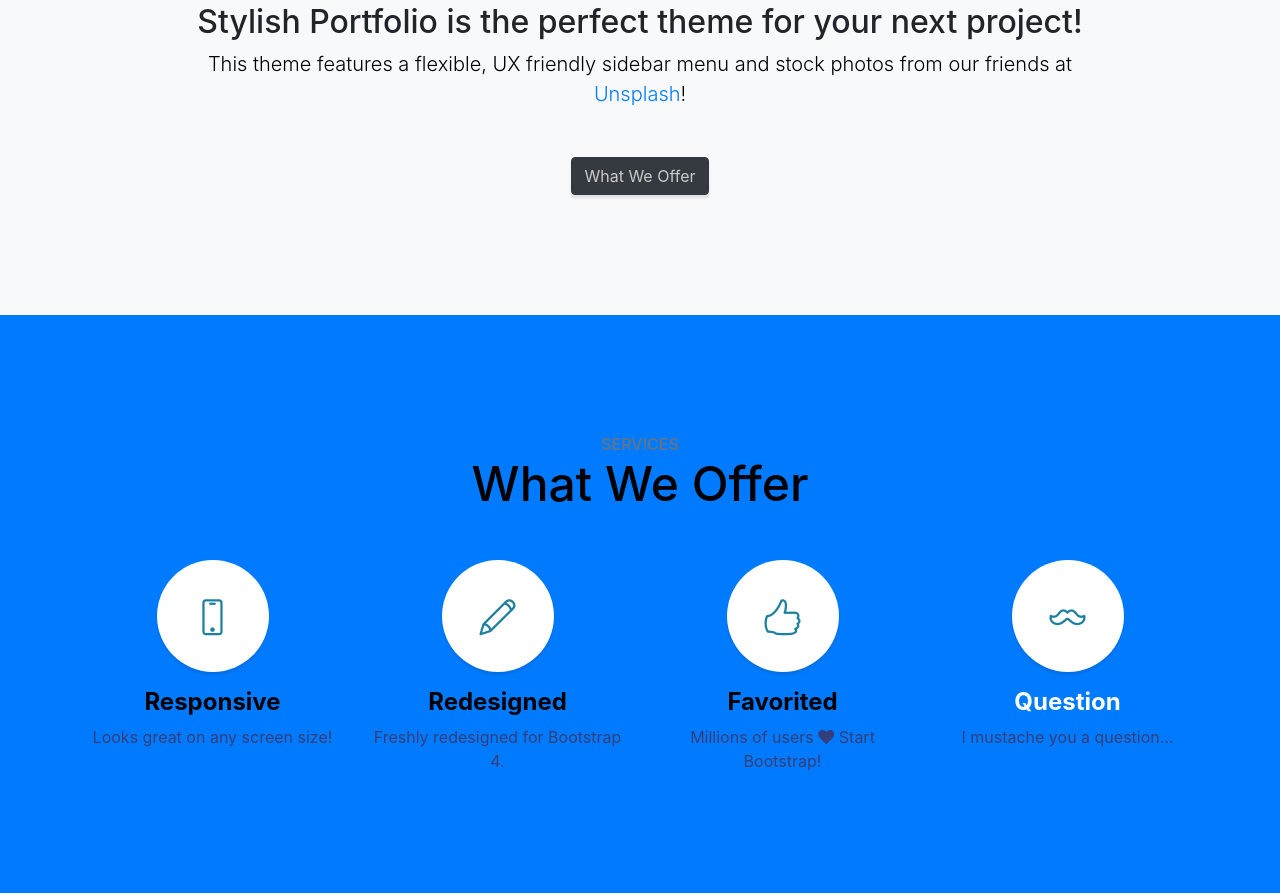
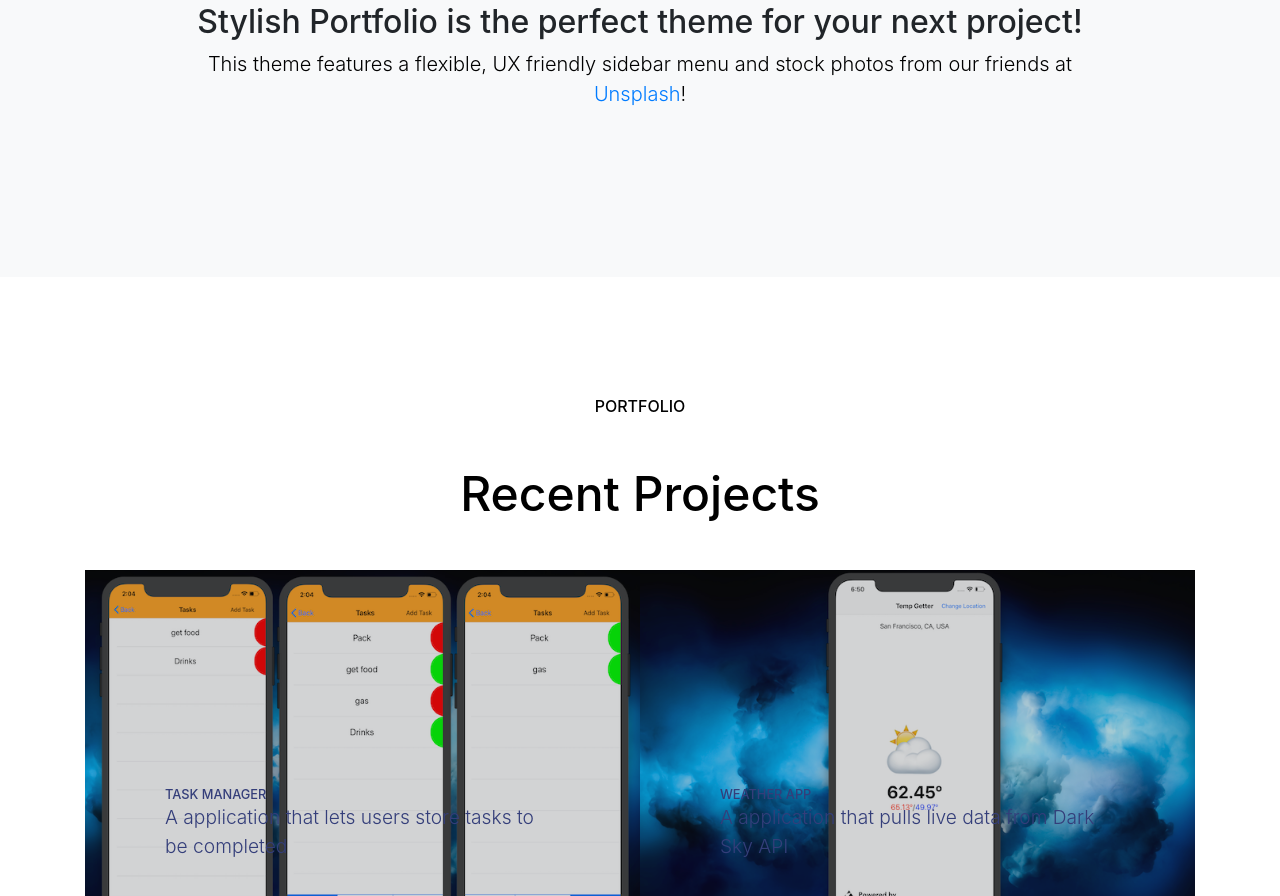
Before and after one commit to spencercasteel/Website, a website with bundled scripts: page index.html in a window 1280 px wide. Shown: the part 917-1813 px from the top of the page. Built offline with nearby package versions, Linux system fonts and the light colour scheme.

Commit message:
removed services, and button in about to services, made navigation bar work again

```diff
--- a/index.html
+++ b/index.html
@@ -41,9 +41,6 @@
           <a class="js-scroll-trigger" href="#about">About</a>
         </li>
         <li class="sidebar-nav-item">
-          <a class="js-scroll-trigger" href="#services">Services</a>
-        </li>
-        <li class="sidebar-nav-item">
           <a class="js-scroll-trigger" href="#portfolio">Portfolio</a>
         </li>
         <li class="sidebar-nav-item">
@@ -73,57 +70,6 @@
             <h2>Stylish Portfolio is the perfect theme for your next project!</h2>
             <p class="lead mb-5">This theme features a flexible, UX friendly sidebar menu and stock photos from our friends at
               <a href="https://unsplash.com/">Unsplash</a>!</p>
-            <a class="btn btn-dark btn-xl js-scroll-trigger" href="#services">What We Offer</a>
-          </div>
-        </div>
-      </div>
-    </section>
-
-    <!-- Services -->
-    <section class="content-section bg-primary text-white text-center" id="services">
-      <div class="container">
-        <div class="content-section-heading">
-          <h3 class="text-secondary mb-0">Services</h3>
-          <h2 class="mb-5">What We Offer</h2>
-        </div>
-        <div class="row">
-          <div class="col-lg-3 col-md-6 mb-5 mb-lg-0">
-            <span class="service-icon rounded-circle mx-auto mb-3">
-              <i class="icon-screen-smartphone"></i>
-            </span>
-            <h4>
-              <strong>Responsive</strong>
-            </h4>
-            <p class="text-faded mb-0">Looks great on any screen size!</p>
-          </div>
-          <div class="col-lg-3 col-md-6 mb-5 mb-lg-0">
-            <span class="service-icon rounded-circle mx-auto mb-3">
-              <i class="icon-pencil"></i>
-            </span>
-            <h4>
-              <strong>Redesigned</strong>
-            </h4>
-            <p class="text-faded mb-0">Freshly redesigned for Bootstrap 4.</p>
-          </div>
-          <div class="col-lg-3 col-md-6 mb-5 mb-md-0">
-            <span class="service-icon rounded-circle mx-auto mb-3">
-              <i class="icon-like"></i>
-            </span>
-            <h4>
-              <strong>Favorited</strong>
-            </h4>
-            <p class="text-faded mb-0">Millions of users
-              <i class="fas fa-heart"></i>
-              Start Bootstrap!</p>
-          </div>
-          <div class="col-lg-3 col-md-6">
-            <span class="service-icon rounded-circle mx-auto mb-3">
-              <i class="icon-mustache"></i>
-            </span>
-            <h4>
-              <strong>Question</strong>
-            </h4>
-            <p class="text-faded mb-0">I mustache you a question...</p>
           </div>
         </div>
       </div>
@@ -187,7 +133,7 @@
     </section>
 
     <!-- Footer -->
-    <footer class="footer text-center">
+    <footer id="contact" class="footer text-center">
       <div class="container">
         <ul class="list-inline mb-5">
           <li class="list-inline-item">
```
Also changed, not shown: img/portfolio-4.jpg, 2 other files.
